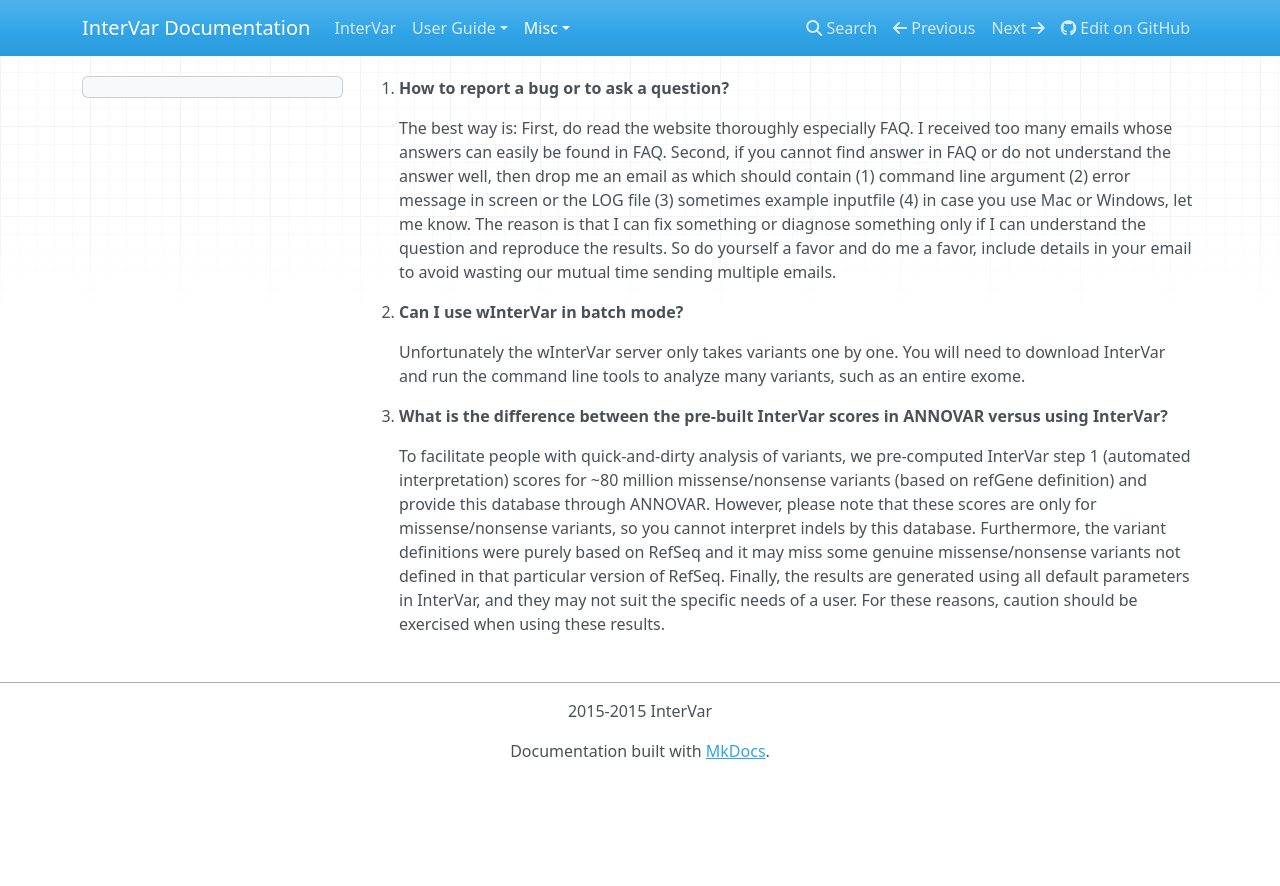
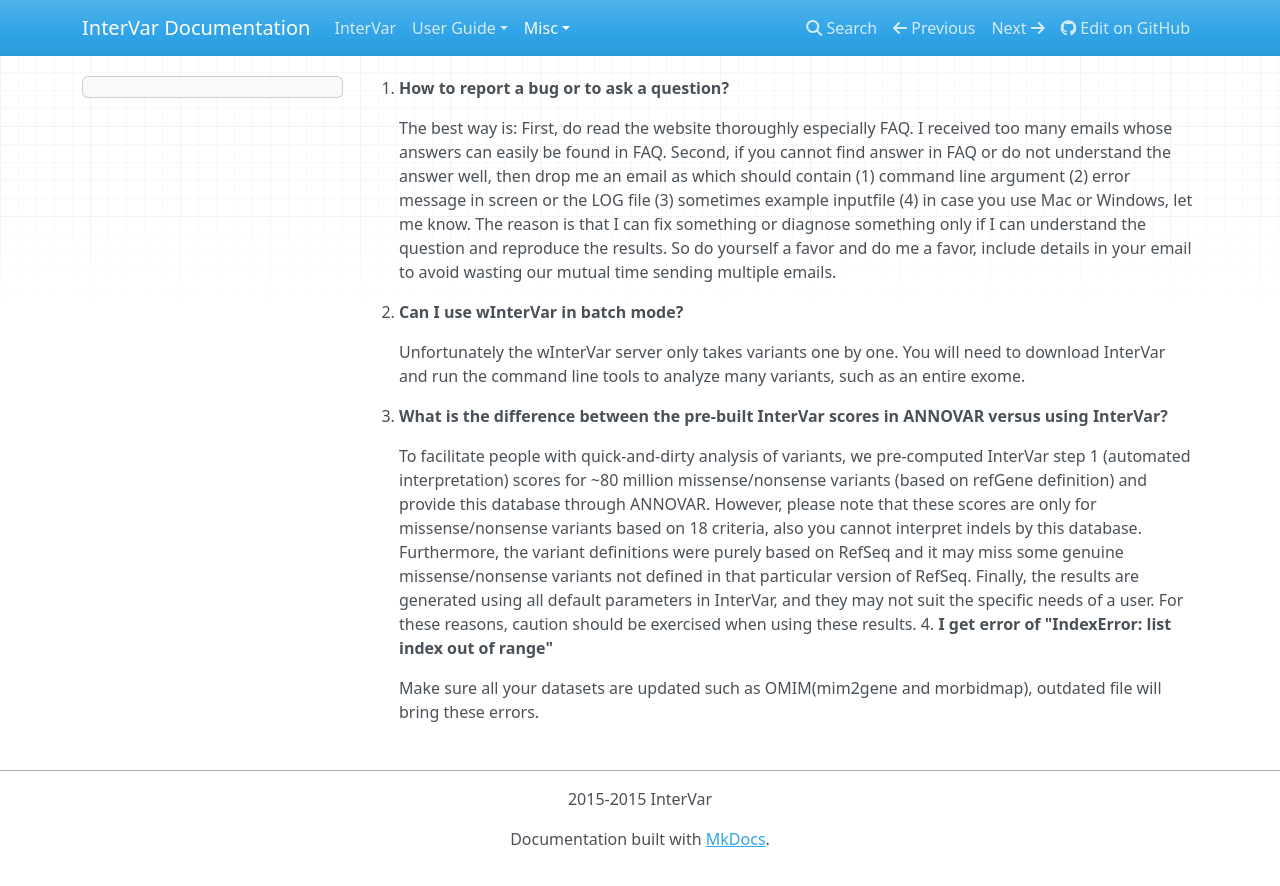
Before and after one commit to WGLab/InterVar, an MkDocs documentation site: the page built from docs/misc/faq.md, in a window 1280 px wide. Shown: the top 886 px of the page. Built offline with MkDocs 1.6.1, drawn with Linux system fonts in a browser that asks for light colours; nearby versions of some CDN libraries; old or Windows-style settings are respelled for this version of MkDocs.

Commit message:
update doc

```diff
--- a/docs/misc/faq.md
+++ b/docs/misc/faq.md
@@ -8,4 +8,7 @@
 
 3. **What is the difference between the pre-built InterVar scores in ANNOVAR versus using InterVar?**
 
-    To facilitate people with quick-and-dirty analysis of variants, we pre-computed InterVar step 1 (automated interpretation) scores for ~80 million missense/nonsense variants (based on refGene definition) and provide this database through ANNOVAR. However, please note that these scores are only for missense/nonsense variants, so you cannot interpret indels by this database. Furthermore, the variant definitions were purely based on RefSeq and it may miss some genuine missense/nonsense variants not defined in that particular version of RefSeq. Finally, the results are generated using all default parameters in InterVar, and they may not suit the specific needs of a user. For these reasons, caution should be exercised when using these results.
+    To facilitate people with quick-and-dirty analysis of variants, we pre-computed InterVar step 1 (automated interpretation) scores for ~80 million missense/nonsense variants (based on refGene definition) and provide this database through ANNOVAR. However, please note that these scores are only for missense/nonsense variants based on 18 criteria, also  you cannot interpret indels by this database. Furthermore, the variant definitions were purely based on RefSeq and it may miss some genuine missense/nonsense variants not defined in that particular version of RefSeq. Finally, the results are generated using all default parameters in InterVar, and they may not suit the specific needs of a user. For these reasons, caution should be exercised when using these results.
+4. **I get error of "IndexError: list index out of range"**
+
+    Make sure all your datasets are updated such as OMIM(mim2gene and morbidmap), outdated file will bring these errors.
```
Also changed, not shown: docs/index.md (+6 -0 lines), docs/misc/credit.md (+3 -2 lines), docs/user-guide/startup.md (+1 -0 lines).
